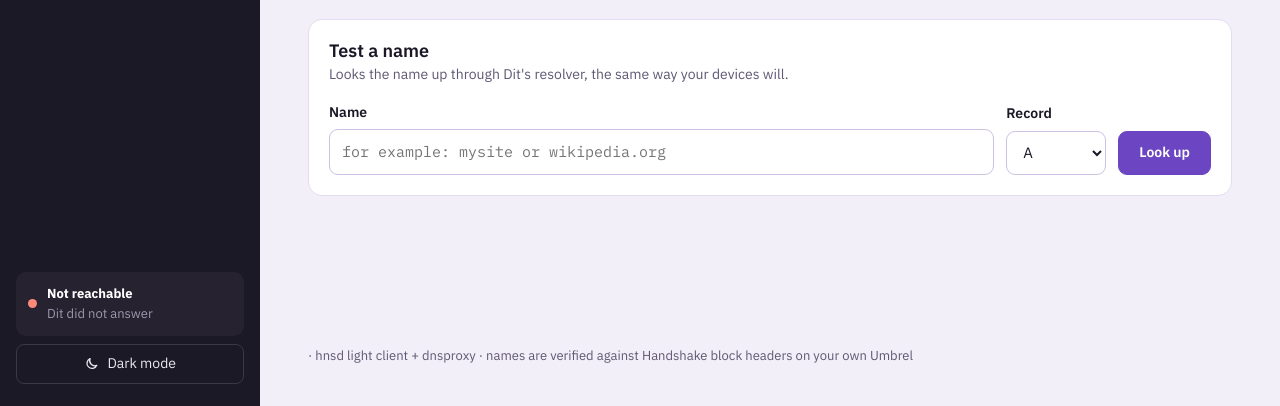
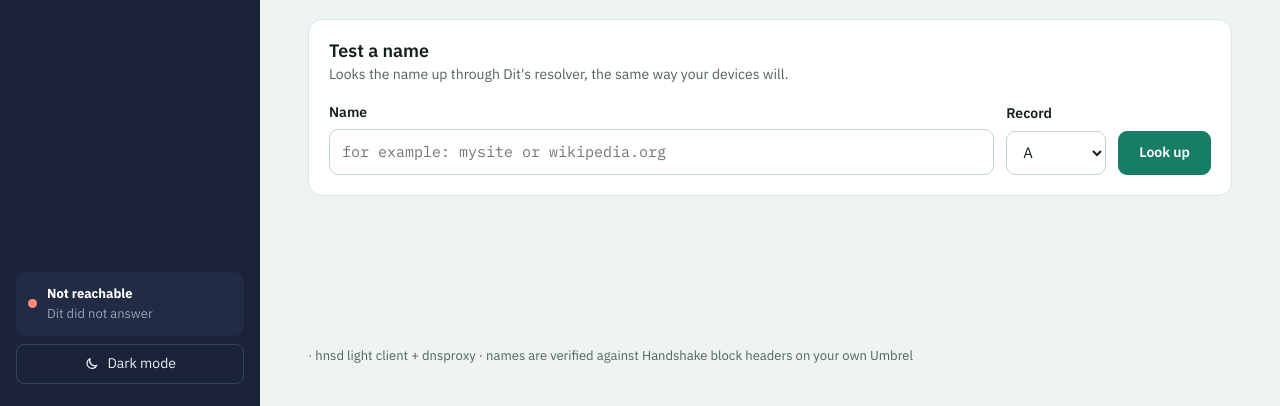
Before and after one commit to galetaire/dit, a website: page docker/web/public/index.html in a window 1280 px wide. Shown: the part 394-800 px from the top of the page. Drawn offline with Linux system fonts and the light colour scheme; no server answers.

Commit message:
v0.4.1: new logo and teal palette
The page and store icon use the new fingerprint logo (icon.png is a
256 px copy of dit-resolver/dit.png). The palette moves from violet to
the logo's teal (#31C4A1) and navy: light-mode buttons and links use a
deeper teal (#177D66) for readable white text, dark mode uses #31C4A1
with dark text, and the sidebar takes the logo's navy.

CLAUDE.md also records the 0.4.0 check on the Umbrel and points to the
fingertip-android spin-off.

Co-Authored-By: Claude Opus 5.5 <noreply@anthropic.com>

```diff
--- a/dit-resolver/docker-compose.yml
+++ b/dit-resolver/docker-compose.yml
@@ -10,7 +10,7 @@ services:
   # Web UI + hnsd (the Handshake light client and its recursive resolver).
   # They share a container because hnsd only answers status queries from localhost.
   server:
-    image: ghcr.io/galetaire/dit:0.4.0
+    image: ghcr.io/galetaire/dit:0.4.1
     restart: on-failure
     stop_grace_period: 30s
     environment:
@@ -32,7 +32,7 @@ services:
   # network's DNS server, or only 5300 when Pi-hole/AdGuard Home (which also use
   # host networking and port 53 on Umbrel) are in front of it.
   dns:
-    image: ghcr.io/galetaire/dit:0.4.0
+    image: ghcr.io/galetaire/dit:0.4.1
     restart: on-failure
     network_mode: host
     # Root with just enough to bind port 53 and write its state file
@@ -58,7 +58,7 @@ services:
   # certificate to devices. Host networking so devices on the LAN reach it and
   # it reaches hnsd on the Umbrel's loopback (port 15350).
   dane:
-    image: ghcr.io/galetaire/dit:0.4.0
+    image: ghcr.io/galetaire/dit:0.4.1
     restart: on-failure
     network_mode: host
     # Same owner as the app data; port 9053 needs no privileges
--- a/docker/web/package.json
+++ b/docker/web/package.json
@@ -1,6 +1,6 @@
 {
   "name": "dit",
-  "version": "0.4.0",
+  "version": "0.4.1",
   "private": true,
   "description": "Handshake resolver for your home network, on Umbrel",
   "main": "server.js",
--- a/docker/web/public/style.css
+++ b/docker/web/public/style.css
@@ -1,4 +1,8 @@
-/* Dit's UI, built on Castell's layout: dark sidebar, cards, violet accent.
+/* Dit's UI, built on Castell's layout: dark sidebar, cards. Colours from the
+   logo: teal #31C4A1 fading to navy. In light mode, buttons and links use a
+   deeper teal (#177D66) so white text on them stays readable (5:1); the brand
+   teal itself is used where no text sits on it, and as the dark-mode accent.
+   The sidebar is the logo's navy.
    theme.js sets data-theme="light" or "dark" on <html> before the page draws
    (a saved choice from the sidebar toggle, else the system setting).
    Fonts are bundled (IBM Plex, SIL Open Font License) so the UI never calls
@@ -12,18 +16,19 @@
 @font-face { font-family: "IBM Plex Mono"; font-weight: 600; font-display: swap; src: url("fonts/ibm-plex-mono-600.woff2") format("woff2"); }
 
 :root {
-  --bg: #f2eff8;
+  --bg: #eef4f2;
   --card: #ffffff;
-  --subtle: #f9f7fd;
-  --text: #1b1726;
-  --muted: #5f5873;
-  --border: #e4ddf1;
-  --border-strong: #cdc2e4;
-  --accent: #6c46c2;
-  --accent-hover: #5534a6;
+  --subtle: #f6faf9;
+  --text: #13201d;
+  --muted: #52625d;
+  --border: #dae6e2;
+  --border-strong: #c0d4cd;
+  --brand: #31c4a1;
+  --accent: #177d66;
+  --accent-hover: #11604e;
   --accent-text: #ffffff;
-  --accent-soft: #f3eefc;
-  --link: #6c46c2;
+  --accent-soft: #e2f5ef;
+  --link: #177d66;
   --ok: #1f7a4d;
   --ok-soft: #e3f3ea;
   --warn: #8a5800;
@@ -34,16 +39,17 @@
   --fail-strong: #c9372c;
   --fail-soft: #fbe7e3;
   --fail-border: #f0c9c1;
-  --side-bg: #1c1926;
-  --side-text: #e9e7ef;
-  --side-muted: #9e98ad;
-  --side-active: #2e2a3b;
-  --side-panel: #262230;
-  --side-border: #3c3749;
+  --side-bg: #1a2338;
+  --side-text: #e7ecf4;
+  --side-link: #c6cede;
+  --side-muted: #97a2b8;
+  --side-active: #27324c;
+  --side-panel: #212b43;
+  --side-border: #36425f;
   --dot-ok: #5fd39a;
   --dot-warn: #f0b84e;
   --dot-fail: #ff8a7a;
-  --focus: #9b7ee6;
+  --focus: #31c4a1;
   --radius: 14px;
   --sans: "IBM Plex Sans", system-ui, -apple-system, "Segoe UI", sans-serif;
   --mono: "IBM Plex Mono", ui-monospace, "Cascadia Mono", Consolas, monospace;
@@ -51,18 +57,18 @@
 }
 
 :root[data-theme="dark"] {
-  --bg: #131118;
-  --card: #1c1922;
-  --subtle: #24202b;
-  --text: #ebe9f0;
-  --muted: #a39db2;
-  --border: #2e2a37;
-  --border-strong: #3f3a4b;
-  --accent: #b7a0f2;
-  --accent-hover: #cfc0f8;
-  --accent-text: #1a1030;
-  --accent-soft: #2a2338;
-  --link: #c4b2f6;
+  --bg: #0f1615;
+  --card: #16201e;
+  --subtle: #1d2927;
+  --text: #e5eeec;
+  --muted: #94a6a1;
+  --border: #25332f;
+  --border-strong: #35473f;
+  --accent: #31c4a1;
+  --accent-hover: #5ad4b6;
+  --accent-text: #052019;
+  --accent-soft: #15372f;
+  --link: #5ad4b6;
   --ok: #5fd39a;
   --ok-soft: #173327;
   --warn: #f0b84e;
@@ -73,10 +79,10 @@
   --fail-strong: #ff8a7a;
   --fail-soft: #3a1f1c;
   --fail-border: #5a2c26;
-  --side-bg: #0d0b11;
-  --side-active: #24202c;
-  --side-panel: #18151e;
-  --side-border: #2e2a37;
+  --side-bg: #0c1220;
+  --side-active: #1b2438;
+  --side-panel: #141c2d;
+  --side-border: #27324a;
   color-scheme: dark;
 }
 
@@ -120,7 +126,7 @@ svg.icon { width: 1.1em; height: 1.1em; flex: none; fill: none; stroke: currentC
 .side-nav { display: flex; flex-direction: column; gap: 2px; }
 .side-link {
   display: flex; align-items: center; gap: 10px; min-height: 40px; padding: 8px 10px; border-radius: 8px;
-  color: #cbc7d4; text-decoration: none; font-weight: 500;
+  color: var(--side-link); text-decoration: none; font-weight: 500;
 }
 .side-link:hover { color: #fff; background: var(--side-panel); }
 .side-link[aria-current="page"] { background: var(--side-active); color: #fff; font-weight: 600; }
@@ -162,7 +168,7 @@ main:focus { outline: none; }
     border: 0; border-radius: 10px; background: var(--side-active); color: #fff; cursor: pointer;
   }
   .mobile-bar .menu-button:hover { color: #fff; background: var(--side-panel); }
-  .mobile-status { margin-left: auto; display: inline-flex; align-items: center; gap: 6px; font-size: 13px; color: #cbc7d4; }
+  .mobile-status { margin-left: auto; display: inline-flex; align-items: center; gap: 6px; font-size: 13px; color: var(--side-link); }
   .side { position: static; height: auto; display: none; }
   .side.open { display: flex; }
   .side .brand { display: none; }
@@ -193,7 +199,7 @@ main:focus { outline: none; }
 .note.fail { color: var(--fail); }
 
 .bar { height: 6px; border-radius: 3px; background: var(--border); overflow: hidden; }
-.bar span { display: block; height: 100%; width: 0; background: var(--accent); transition: width .4s ease; }
+.bar span { display: block; height: 100%; width: 0; background: var(--brand); transition: width .4s ease; }
 .bar.done span { background: var(--ok); }
 
 .facts { margin: 16px 0 0; display: grid; grid-template-columns: repeat(auto-fit, minmax(130px, 1fr)); gap: 10px; }
```
Also changed, not shown: CLAUDE.md (+17 -4 lines), dit-resolver/umbrel-app.yml (+3 -5 lines), README.md, dit-resolver/dit.png, docker/web/public/icon.png.
